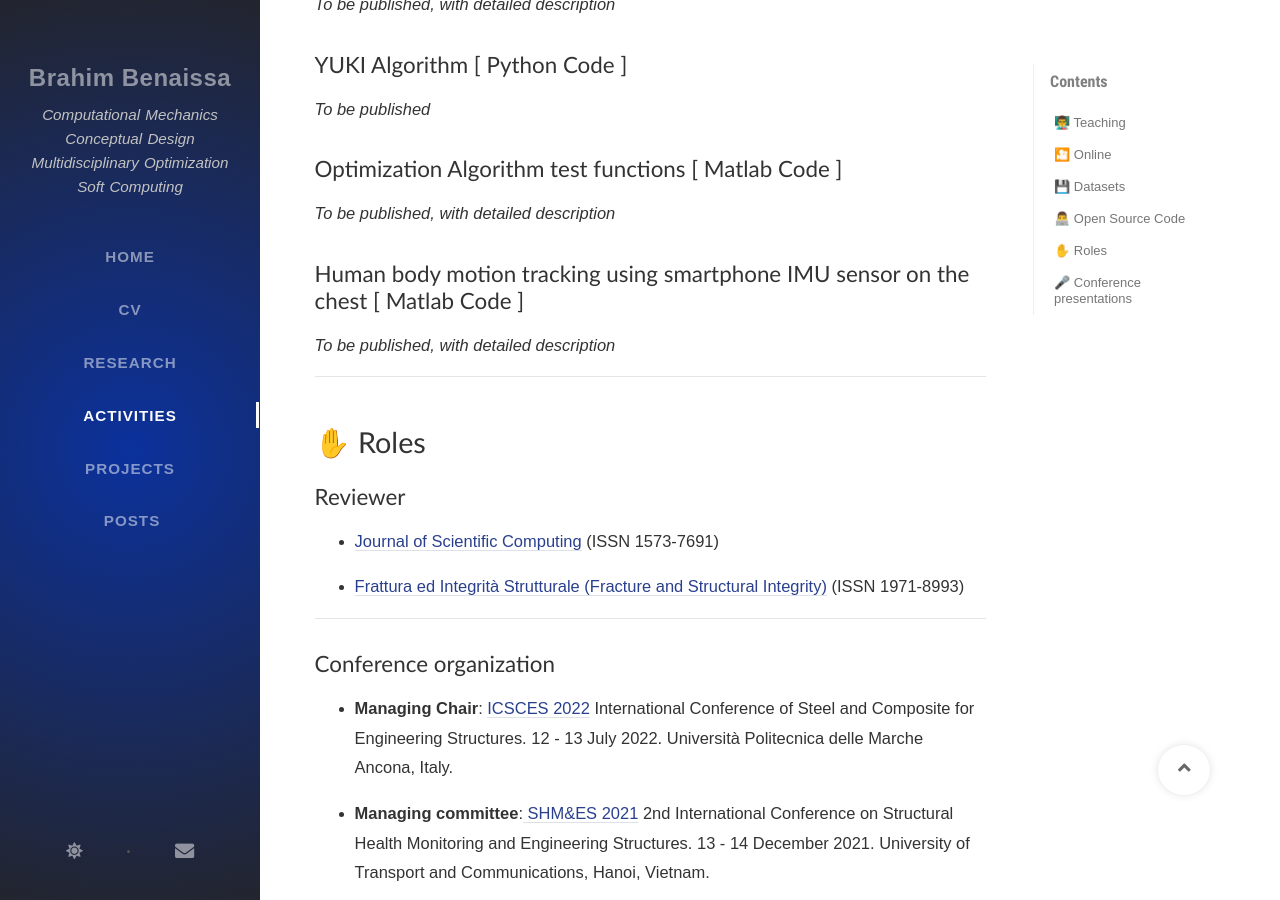
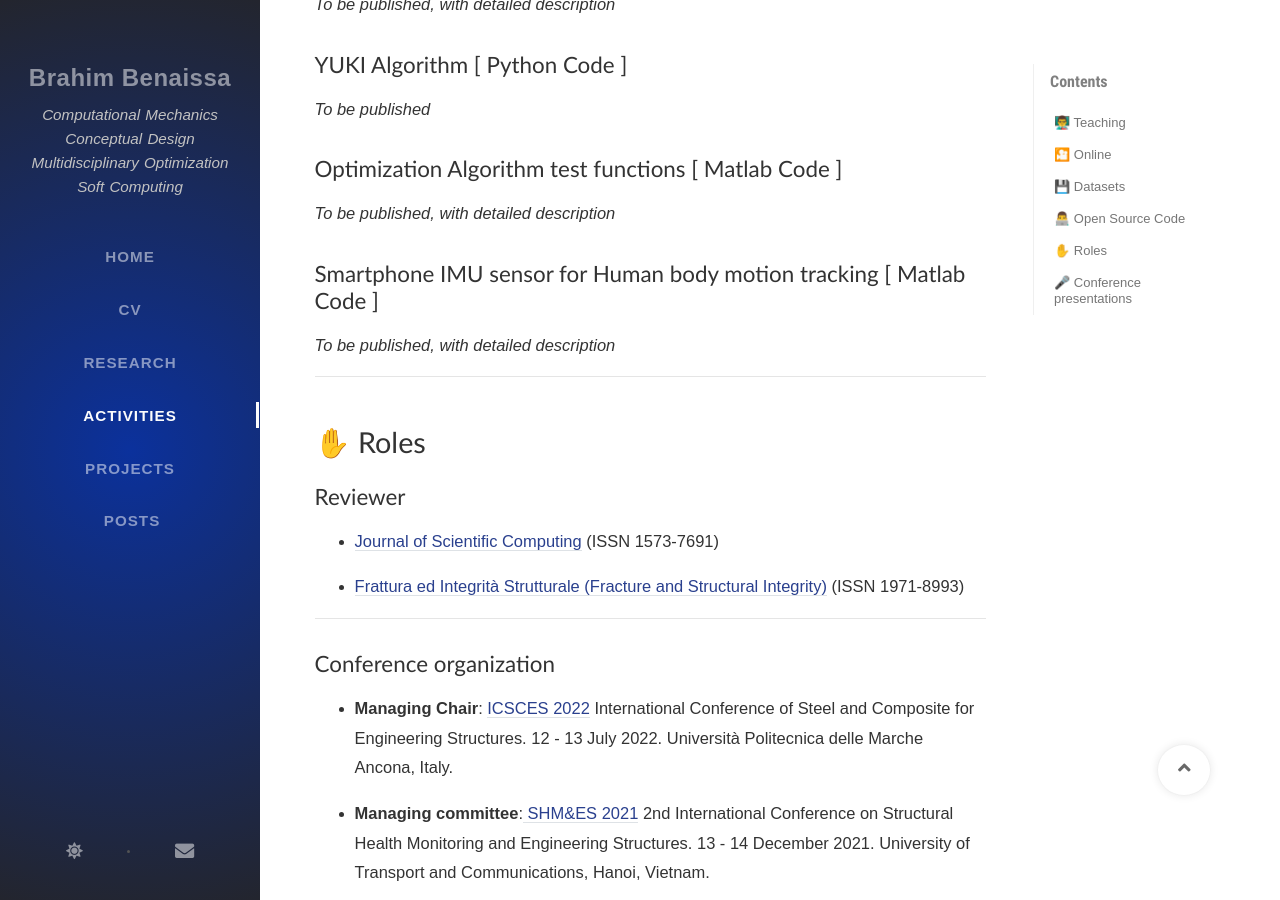
Before and after one commit to Brahim-Benaissa/Brahim-Benaissa.github.io, a Jekyll site: the page built from tabs/activities.md, in a window 1280 px wide and 900 px high, scrolled down 2072 px. Built offline with Jekyll 4.4.1, drawn with Linux system fonts in a browser that asks for light colours; nearby versions of some CDN libraries; some web fonts are replaced; comment, search, counter and statistics services are not loaded.

Commit message:
Update activities.md

```diff
--- a/tabs/activities.md
+++ b/tabs/activities.md
@@ -84,7 +84,7 @@ toc: true
 
 -->
 
-## Human body motion tracking using smartphone IMU sensor on the chest [ Matlab Code ]
+## Smartphone IMU sensor for Human body motion tracking [ Matlab Code ]
 
 *To be published, with detailed description*
 
```
